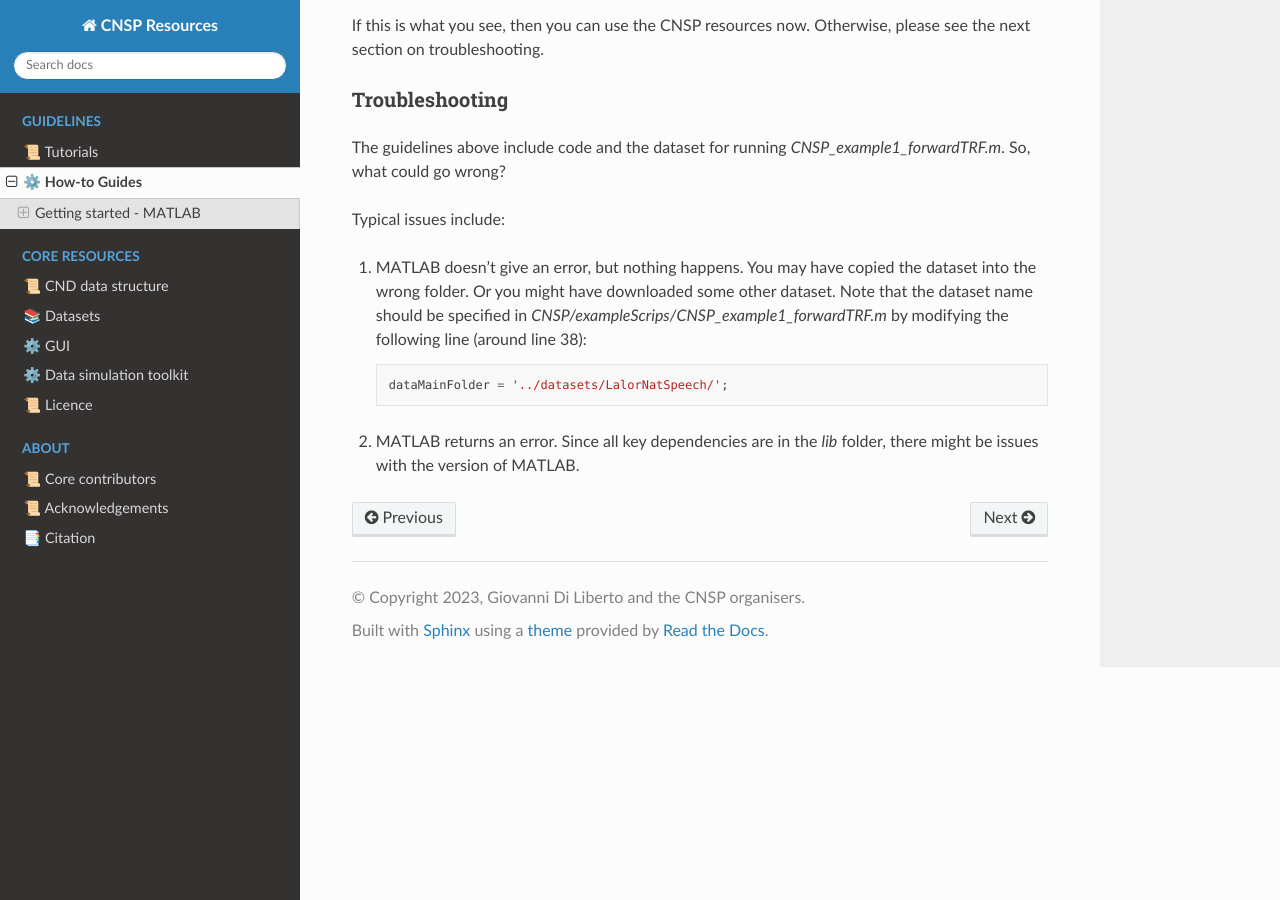
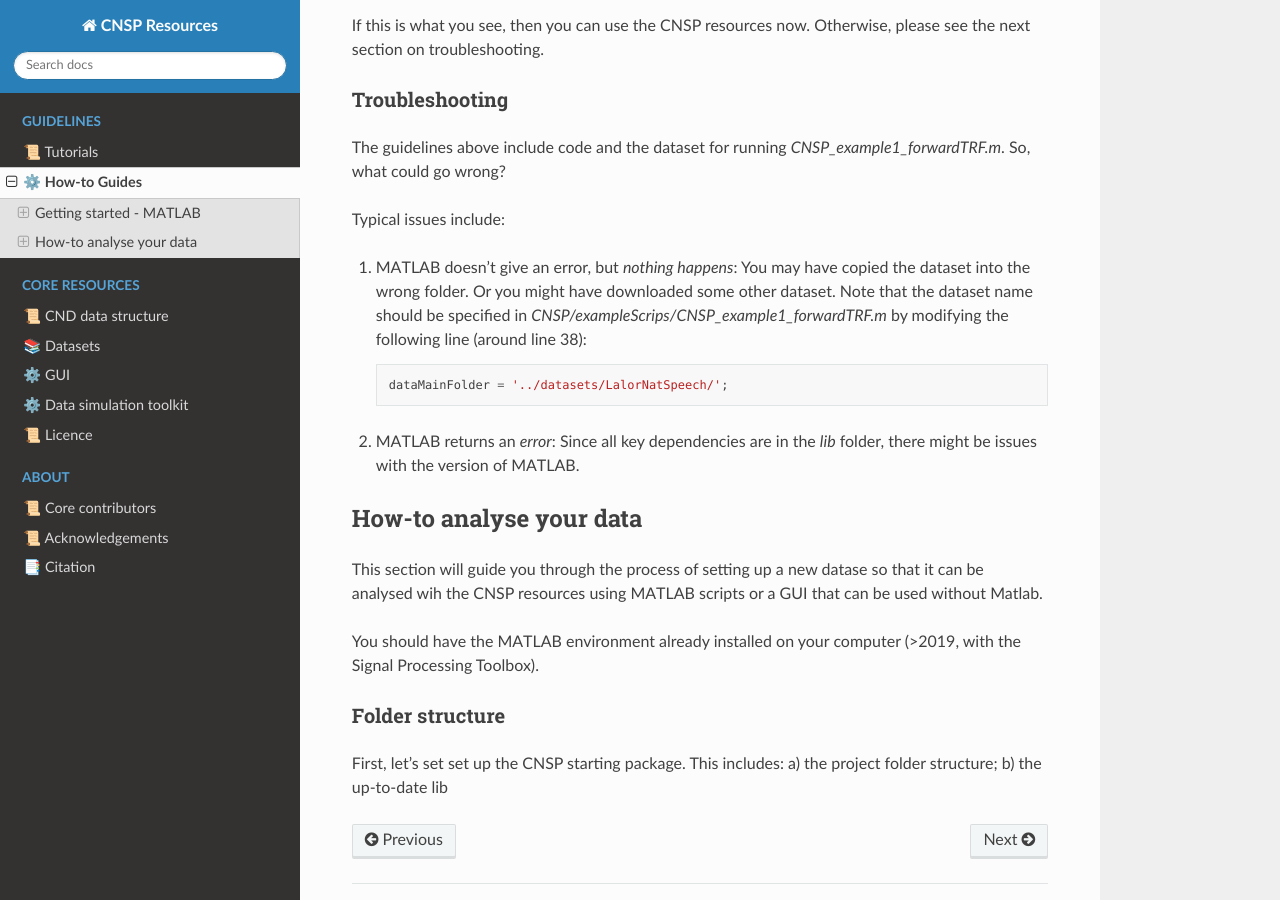
Before and after one commit to CNSP-Workshop/CNSP-resources, a Sphinx documentation site: the page built from docs/howtoPage.rst, in a window 1280 px wide and 900 px high, scrolled down 2236 px. Built offline with Sphinx 7.4.7 and the Read the Docs theme 2.0.0, drawn with Linux system fonts in a browser that asks for light colours; pages that are not in the unit, such as notebooks, are missing from menus.

Commit message:
Update howtoPage.rst

```diff
--- a/docs/howtoPage.rst
+++ b/docs/howtoPage.rst
@@ -72,7 +72,7 @@
 
 Typical issues include:
 
-#. MATLAB doesn't give an error, but nothing happens. You may have copied the dataset into the wrong folder.
+#. MATLAB doesn't give an error, but *nothing happens*: You may have copied the dataset into the wrong folder.
    Or you might have downloaded some other dataset. Note that the dataset name should be specified in
    `CNSP/exampleScrips/CNSP_example1_forwardTRF.m`
    by modifying the following line (around line 38):
@@ -82,4 +82,17 @@
 	 dataMainFolder = '../datasets/LalorNatSpeech/';
 
 
-#. MATLAB returns an error. Since all key dependencies are in the `lib` folder, there might be issues with the version of MATLAB.
+#. MATLAB returns an *error*: Since all key dependencies are in the `lib` folder, there might be issues with the version of MATLAB.
+
+
+How-to analyse your data
+************************
+This section will guide you through the process of setting up a new datase so that it can be analysed
+wih the CNSP resources using MATLAB scripts or a GUI that can be used without Matlab.
+
+You should have the MATLAB environment already installed on your computer (>2019, with the Signal Processing Toolbox).
+
+Folder structure
+================
+First, let's set set up the CNSP starting package. This includes: a) the project folder structure;
+b) the up-to-date lib
```
